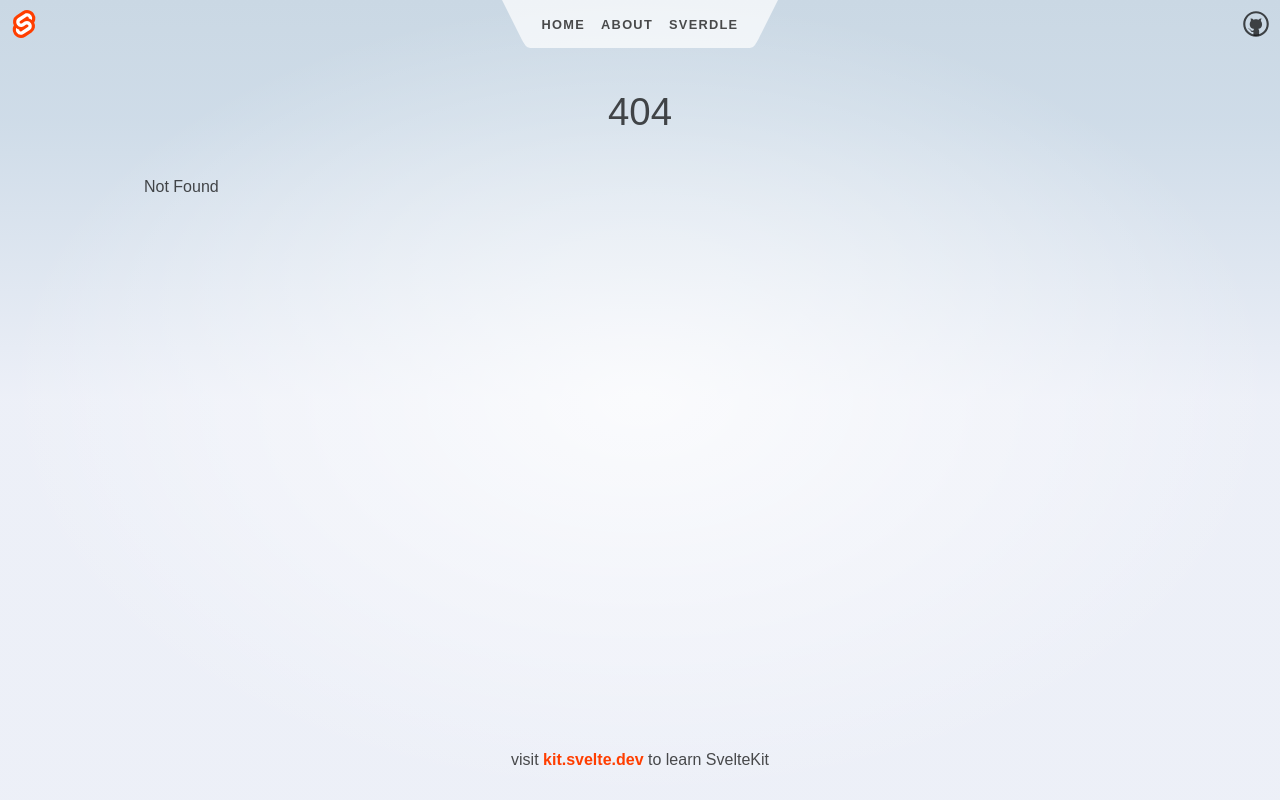
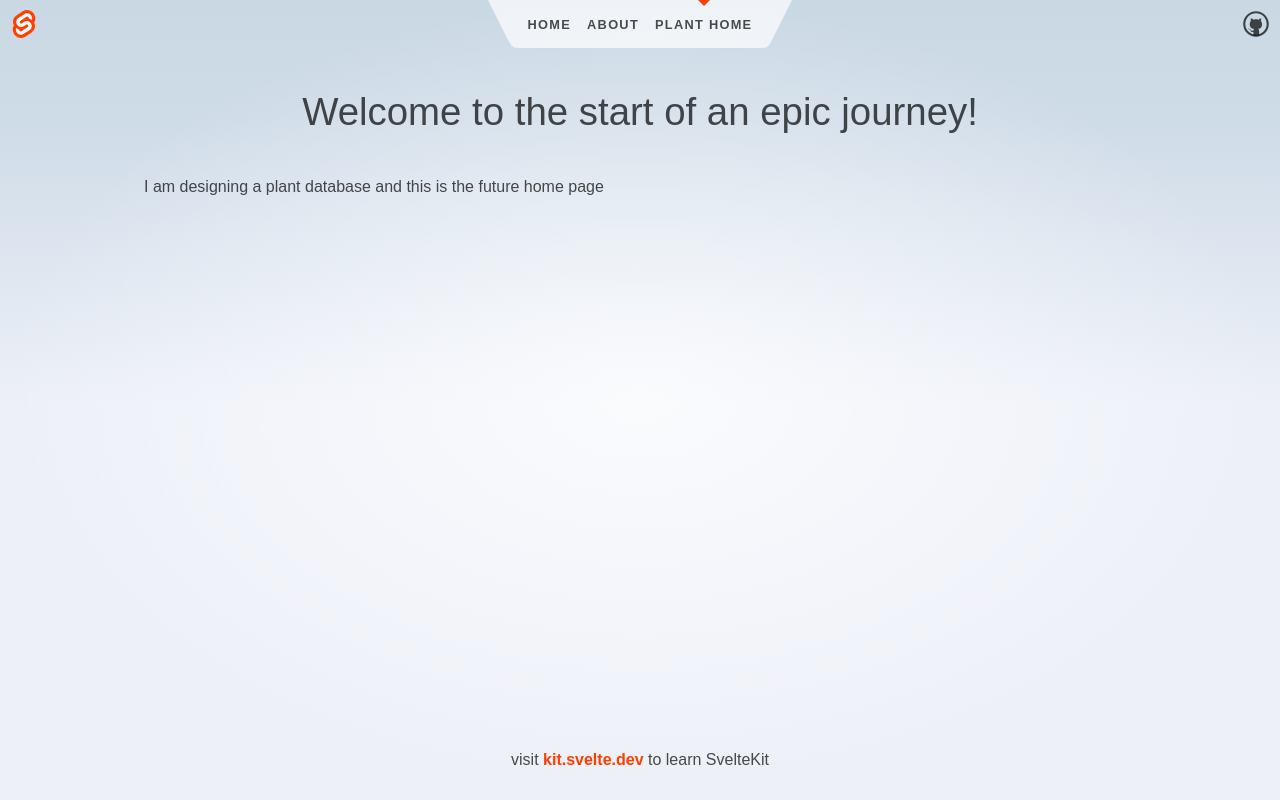
Before and after one commit to BuildWithCloud/NEA, a SvelteKit app: page /plantHome in a window 1280 px wide. Before the commit this address had no page. Built offline with nearby package versions, Linux system fonts and the light colour scheme.

Commit message:
Replaced Sverdle with Plant Home

```diff
--- a/src/routes/Header.svelte
+++ b/src/routes/Header.svelte
@@ -22,8 +22,8 @@
 			<li aria-current={$page.url.pathname === '/about' ? 'page' : undefined}>
 				<a href="/about">About</a>
 			</li>
-			<li aria-current={$page.url.pathname.startsWith('/sverdle') ? 'page' : undefined}>
-				<a href="/sverdle">Sverdle</a>
+			<li aria-current={$page.url.pathname.startsWith('/plantHome') ? 'page' : undefined}>
+				<a href="/plantHome">Plant Home</a>
 			</li>
 		</ul>
 		<svg viewBox="0 0 2 3" aria-hidden="true">
--- a/src/routes/about/+page.svelte
+++ b/src/routes/about/+page.svelte
@@ -5,6 +5,10 @@
 
 <div class="text-column">
 	<h1>About this app</h1>
+
+	<h1>
+		Joe's Website
+	</h1>
 
 	<p>
 		This is a <a href="https://kit.svelte.dev">SvelteKit</a> app. You can make your own by typing the
--- /dev/null
+++ b/src/routes/plantHome/+page.svelte
@@ -0,0 +1,7 @@
+<h1>
+    Welcome to the start of an epic journey!
+</h1>
+
+<p>
+    I am designing a plant database and this is the future home page
+</p>
```
